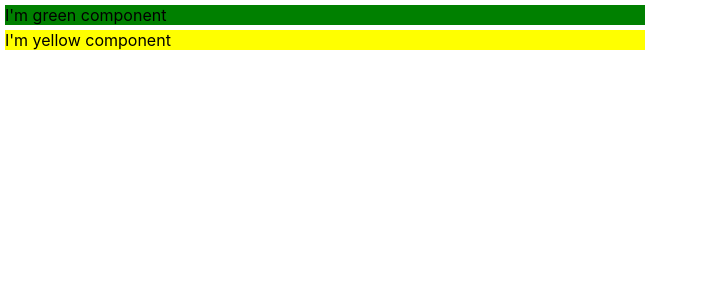
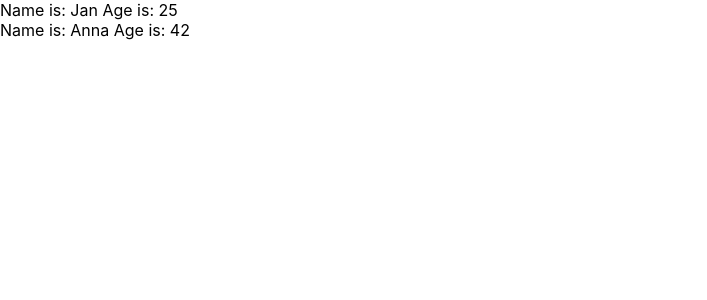
Before and after one commit to KrzysztofLapinski/react-edu-lecture2, a React (Create React App) app: page / in a window 1280 px wide. Shown: the top 300 px of the page, without its empty margins (0-707 px from the left). Built offline with nearby package versions, Linux system fonts and the light colour scheme.

Commit message:
list of users

```diff
--- a/src/App.js
+++ b/src/App.js
@@ -1,17 +1,19 @@
 import './App.css';
 
-function ComponentOne(props) {
+function UserJan() {
   return (
-    <div style={{ backgroundColor: 'green', width: '50%', margin: '5px' }}>
-      I'm green component
+    <div>
+      <span>Name is: Jan </span>
+      <span>Age is: 25</span>
     </div>
   );
 }
 
-function ComponentTwo(props) {
+function UserAnna() {
   return (
-    <div style={{ backgroundColor: 'yellow', width: '50%', margin: '5px' }}>
-      I'm yellow component
+    <div>
+      <span>Name is: Anna </span>
+      <span>Age is: 42</span>
     </div>
   );
 }
@@ -19,8 +21,8 @@ function ComponentTwo(props) {
 function App() {
   return (
     <div >
-      <ComponentOne />
-      <ComponentTwo />
+      <UserJan />
+      <UserAnna />
     </div>
   );
 }
```
